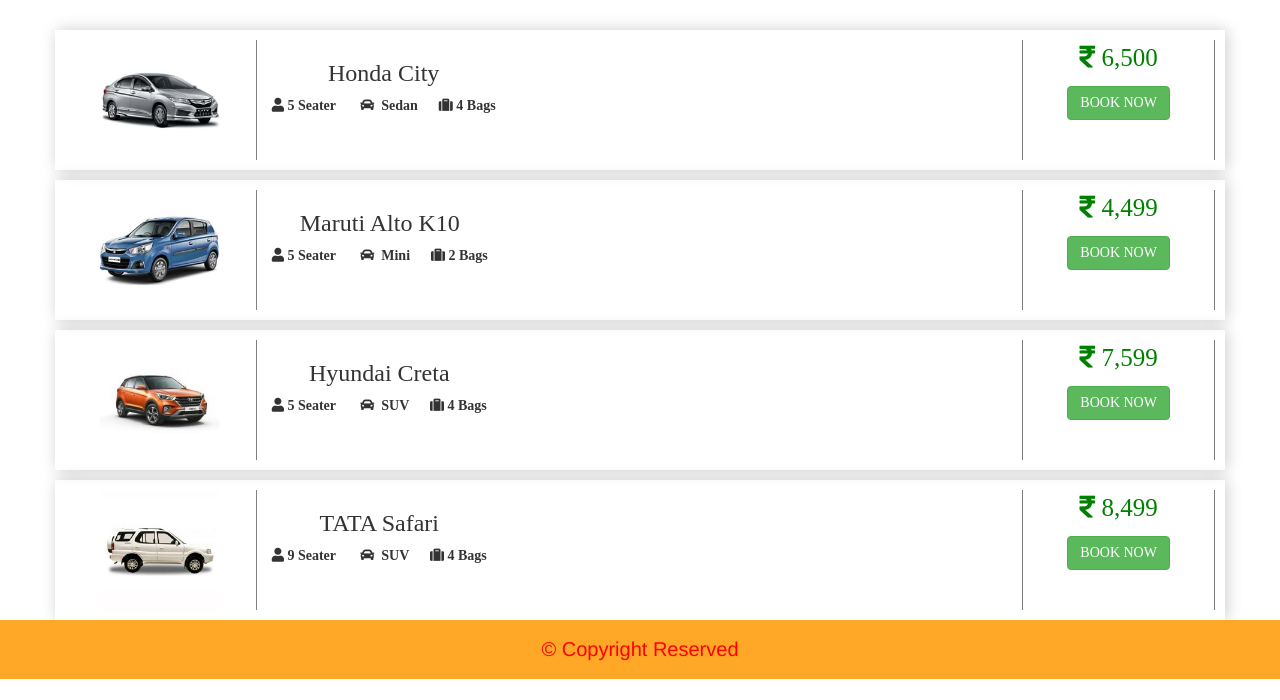
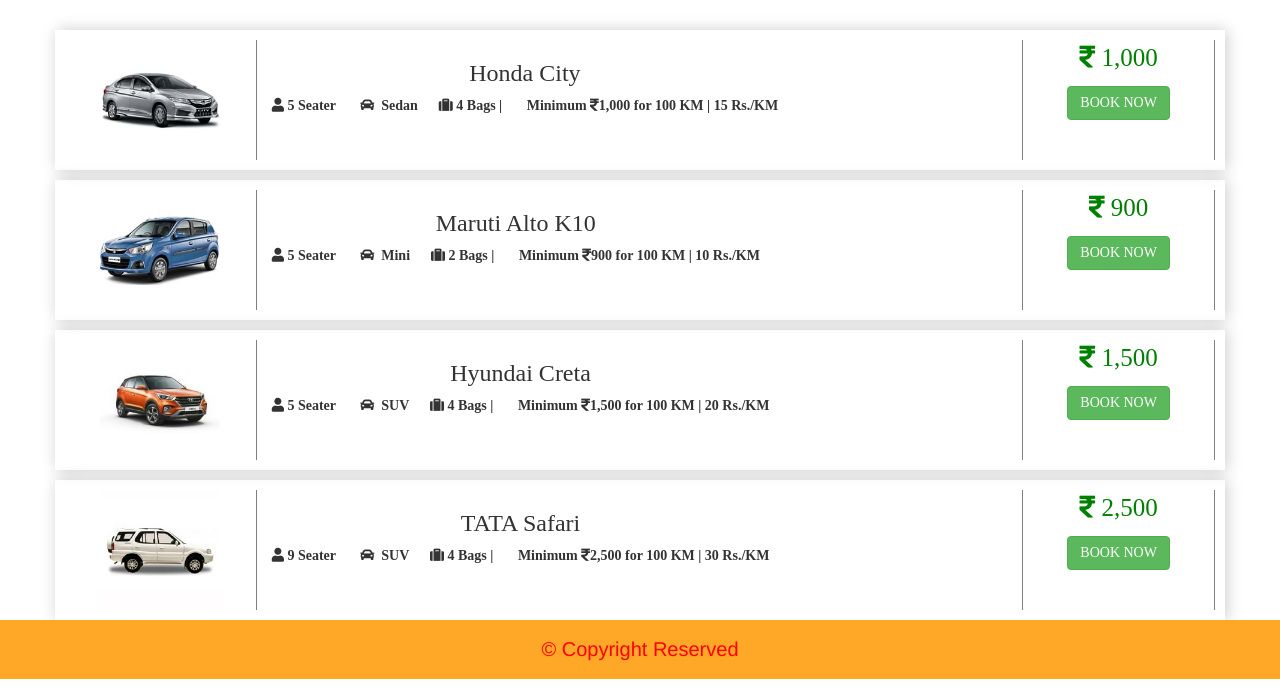
Before and after one commit to rish2ind/Car-Rental, a PHP site: page /car_booking.php in a window 1280 px wide. Shown: the part 100-800 px from the top of the page. Run offline with PHP 8.4, Linux system fonts and the light colour scheme; a user stored in the database is signed in; data comes from the database, SQL or seed files in the repository; some libraries are stand-ins or nearby versions.

Commit message:
Minor changes

```diff
--- a/about.php
+++ b/about.php
@@ -6,7 +6,7 @@
         <div class="aboutus col-md-6">
            <center><h1 style="text-shadow: 2px 3px 8px;">About Us</h1></center>
             No more worries about petrol mileage, insurance, and car breakdowns! Company has enabled driving convenience for travellers around the country and is fast expanding its reach to cities including Ahmedabad, Bangalore, Chandigarh, Chennai, Coimbatore, Delhi-NCR, Hyderabad, Jaipur, Kochi, Kolkata, Ludhiana, Mangalore, Mumbai, Mysore, Pune, Siliguri, Vizag, Nagpur, Udaipur, Vijayawada, Surat, Lucknow and Guwahati.
-Self drive cars from Zoomcar have given customers more control, privacy, and freedom. Book a self drive car in any city you visit with the Zoomcar app on your phone and feel at home wherever you go.
+Self drive cars from &#39;Rent Car&#39; have given customers more control, privacy, and freedom. Book a self drive car in any city you visit with the &#39;Rent Car&#39; app on your phone and feel at home wherever you go.
         </div>
         <div class="col-md-6">
             <img src="Images/car800.jpg" alt="" style="height: 375px; border-radius: 15px; box-shadow: 2px 3px 8px;" class="img-responsive">
--- a/car_booking.php
+++ b/car_booking.php
@@ -7,21 +7,18 @@
     <div class="container">
         <div class="row car-details">
             <div class="col-md-2 car-image">
-                <center><img src="Images/honda.jpg" style="height: 120px;" alt="" class="img-responsive"></center>
+               <a href="Images/Honda-City-Wide.jpg" data-lightbox="mygallery"><a href="Images/honda_cityvidtecmt_wide1.jpg" data-lightbox="mygallery"> <center><img src="Images/honda.jpg" style="height: 120px;" alt="" class="img-responsive"></center></a></a>
             </div>
             <div class="col-md-8 details" style="border-right: 1px solid  gray; height: 120px;">
                <span style="float: left; font-weight: 600;"><h3>Honda City</h3>
-                   <i class="fas fa-user"></i> 5 Seater &nbsp;&nbsp;&nbsp;&nbsp;&nbsp; <i class="fas fa-car"></i>&nbsp; Sedan &nbsp;&nbsp;&nbsp;&nbsp;&nbsp;<i class="fas fa-suitcase"></i>&nbsp;4 Bags
+                   <i class="fas fa-user"></i> 5 Seater &nbsp;&nbsp;&nbsp;&nbsp;&nbsp; <i class="fas fa-car"></i>&nbsp; Sedan &nbsp;&nbsp;&nbsp;&nbsp;&nbsp;<i class="fas fa-suitcase"></i>&nbsp;4 Bags | &nbsp;&nbsp;&nbsp;&nbsp;&nbsp; Minimum <i class="fas fa-rupee-sign"></i>1,000 for 100 KM | 15 Rs./KM
                </span>
             </div>
             <div class="col-md-2 car-image price">
                 <i class="fas fa-rupee-sign"></i>
-                6,500
-                <p><?php
-           $sql = "select * from userdetails where email = '".$_SESSION['user']."'";
-                                    $res = mysqli_query($conn, $sql);
-                                    $data = mysqli_fetch_array($res); ?>
-                    <center><a href="checkout.php?id=<?php echo $data['id']; ?>"><button class="btn btn-success">BOOK NOW</button></a></center>
+                1,000
+                <p>
+                    <center><a href="checkout.php"><button class="btn btn-success">BOOK NOW</button></a></center>
                 </p>
             </div>
         </div>
@@ -34,12 +31,12 @@
             </div>
             <div class="col-md-8" style="border-right: 1px solid  gray; height: 120px;">
                  <span style="float: left; font-weight: 600;"><h3>Maruti Alto K10</h3>
-                   <i class="fas fa-user"></i> 5 Seater &nbsp;&nbsp;&nbsp;&nbsp;&nbsp; <i class="fas fa-car"></i>&nbsp; Mini &nbsp;&nbsp;&nbsp;&nbsp;&nbsp;<i class="fas fa-suitcase"></i>&nbsp;2 Bags
+                   <i class="fas fa-user"></i> 5 Seater &nbsp;&nbsp;&nbsp;&nbsp;&nbsp; <i class="fas fa-car"></i>&nbsp; Mini &nbsp;&nbsp;&nbsp;&nbsp;&nbsp;<i class="fas fa-suitcase"></i>&nbsp;2 Bags | &nbsp;&nbsp;&nbsp;&nbsp;&nbsp; Minimum <i class="fas fa-rupee-sign"></i>900 for 100 KM | 10 Rs./KM
                </span>
             </div>
             <div class="col-md-2 car-image price">
                 <i class="fas fa-rupee-sign"></i>
-                4,499
+                900
                 <p>
                     <center><a href="checkout_maruti.php?id=<?php echo $data['id']; ?>"><button class="btn btn-success">BOOK NOW</button></a></center>
                 </p>
@@ -54,12 +51,12 @@
             </div>
             <div class="col-md-8" style="border-right: 1px solid  gray; height: 120px;">
                  <span style="float: left; font-weight: 600;"><h3>Hyundai Creta</h3>
-                   <i class="fas fa-user"></i> 5 Seater &nbsp;&nbsp;&nbsp;&nbsp;&nbsp; <i class="fas fa-car"></i>&nbsp; SUV &nbsp;&nbsp;&nbsp;&nbsp;&nbsp;<i class="fas fa-suitcase"></i>&nbsp;4 Bags
+                   <i class="fas fa-user"></i> 5 Seater &nbsp;&nbsp;&nbsp;&nbsp;&nbsp; <i class="fas fa-car"></i>&nbsp; SUV &nbsp;&nbsp;&nbsp;&nbsp;&nbsp;<i class="fas fa-suitcase"></i>&nbsp;4 Bags  | &nbsp;&nbsp;&nbsp;&nbsp;&nbsp; Minimum <i class="fas fa-rupee-sign"></i>1,500 for 100 KM | 20 Rs./KM
                </span>
             </div>
             <div class="col-md-2 car-image price">
                 <i class="fas fa-rupee-sign"></i>
-                7,599
+                1,500
                 <p>
                     <center><a href="checkout_hyundai.php?id=<?php echo $data['id']; ?>"><button class="btn btn-success">BOOK NOW</button></a></center>
                 </p>
@@ -74,12 +71,12 @@
             </div>
             <div class="col-md-8" style="border-right: 1px solid  gray; height: 120px;">
                  <span style="float: left; font-weight: 600;"><h3>TATA Safari</h3>
-                   <i class="fas fa-user"></i> 9 Seater &nbsp;&nbsp;&nbsp;&nbsp;&nbsp; <i class="fas fa-car"></i>&nbsp; SUV &nbsp;&nbsp;&nbsp;&nbsp;&nbsp;<i class="fas fa-suitcase"></i>&nbsp;4 Bags
+                   <i class="fas fa-user"></i> 9 Seater &nbsp;&nbsp;&nbsp;&nbsp;&nbsp; <i class="fas fa-car"></i>&nbsp; SUV &nbsp;&nbsp;&nbsp;&nbsp;&nbsp;<i class="fas fa-suitcase"></i>&nbsp;4 Bags | &nbsp;&nbsp;&nbsp;&nbsp;&nbsp; Minimum <i class="fas fa-rupee-sign"></i>2,500 for 100 KM | 30 Rs./KM
                </span>
             </div>
             <div class="col-md-2 car-image price">
                 <i class="fas fa-rupee-sign"></i>
-                8,499
+                2,500
                 <p>
                     <center><a href="checkout_tata.php?id=<?php echo $data['id']; ?>"><button class="btn btn-success">BOOK NOW</button></a></center>
                 </p>
--- a/header.php
+++ b/header.php
@@ -22,9 +22,12 @@
         <link rel="stylesheet" href="jquery-ui-1.12.1/jquery-ui.css">
         <link rel="stylesheet" href="jquery-ui-1.12.1/jquery-ui.structure.css">
         <link rel="stylesheet" href="jquery-ui-1.12.1/jquery-ui.theme.css">
-         <script src="jquery-ui-1.12.1/jquery-ui.js"></script>
+         <script type="text/javascript" src="jquery-ui-1.12.1/jquery-ui.js"></script>
                         <!--  External CSS File    -->
  <link rel="stylesheet" href="style.css">
+
+      <link rel="stylesheet" href="CSS/lightbox.min.css">
+      <script src="js/lightbox-plus-jquery.min.js"></script>
     </head>
     <body>
                          <!------------------------------------   Header Section   ------------------------->
--- a/user_profile.php
+++ b/user_profile.php
@@ -84,6 +84,7 @@
             </th><th>
                 Drop Date
             </th>
+            <th>Drop Location</th>
             <?php
 
             $sql_fetch = "select * from user_journey where email = '".$_SESSION['user']."' AND card_number <> 0 order by id desc limit 1 ";
@@ -97,7 +98,7 @@
                 <td><?php echo $data_fetch['address']; ?></td>
                 <td><?php echo $data_fetch['pick_date']; ?></td>
                 <td><?php echo $data_fetch['drop_date']; ?></td>
-
+                <td><?php echo $data_fetch['Drop_location']; ?></td>
             </tr>
                 <?php } ?>
         </table>
```
Also changed, not shown: pickup_time.php (+14 -6 lines).
